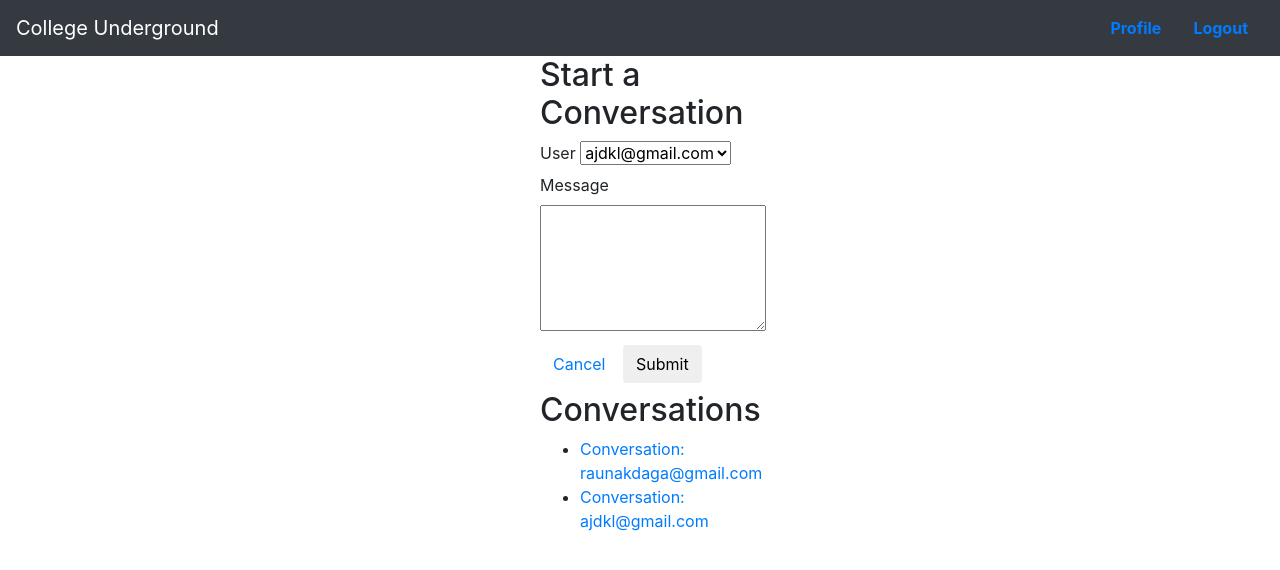
After one commit to krvcorp/pong-frontend, a Django app: page /chat/ in a window 1280 px wide. The commit adds this page. Shown: the top 570 px of the page. Run offline with Django 4.2, Linux system fonts and the light colour scheme; a user stored in the database is signed in; data comes from the database, SQL or seed files in the repository; both versions use the stored data as it was after the commit; some libraries are stand-ins or nearby versions.

Commit message:
Working chat system

```diff
--- a/backend/base/admin.py
+++ b/backend/base/admin.py
@@ -1,5 +1,5 @@
 from django.contrib import admin
-from .models import User, Post, Comment, PostVote, CommentVote, PostReport
+from .models import User, Post, Comment, PostVote, CommentVote, PostReport, DirectConversation, DirectMessage
 
 admin.site.register(User)
 admin.site.register(Post)
@@ -7,3 +7,5 @@ admin.site.register(Comment)
 admin.site.register(PostVote)
 admin.site.register(CommentVote)
 admin.site.register(PostReport)
+admin.site.register(DirectConversation)
+# admin.site.register(DirectMessage)
--- a/backend/base/models.py
+++ b/backend/base/models.py
@@ -49,8 +49,12 @@ class User(AbstractUser):
     def get_comments(self):
         return Comment.objects.filter(user=self)
 
+    # a function named get_conversations which returns all the conversations a user has made
+    def get_conversations(self):
+        return DirectConversation.objects.filter(user1=self) | DirectConversation.objects.filter(user2=self)
+
     def __str__(self):
-        return str(self.id) + " " + self.email
+        return self.name
 
 
 # Class for the posts a user can make
@@ -60,9 +64,6 @@ class Post(models.Model):
     image = models.ImageField(upload_to='images/', blank=True)
     created_at = models.DateTimeField(auto_now_add=True)
     updated_at = models.DateTimeField(auto_now=True)
-
-    # TODO: Fix vote summation, something's not working but I'm way
-    # too fucking lazy to figure out what it is
 
     # a function named total_score which computes the sum of the votes of each post
     def total_score(self):
@@ -126,3 +127,29 @@ class PostReport(models.Model):
 
     def __str__(self):
         return str(self.id) + " " + str(self.user)
+
+# Class for direct message conversations between users
+class DirectConversation(models.Model):
+    # User1 is the initiator of the conversation
+    user1 = models.ForeignKey(User, on_delete=models.SET_NULL, null=True, related_name="user1")
+    user2 = models.ForeignKey(User, on_delete=models.SET_NULL, null=True, related_name="user2")
+    created_at = models.DateTimeField(auto_now_add=True)
+    updated_at = models.DateTimeField(auto_now=True)
+
+    # a function named get_messages which returns all the messages in a conversation sorted by date
+    def get_messages(self):
+        return DirectMessage.objects.filter(conversation=self).order_by('created_at')
+
+    def __str__(self):
+       return str("Conversation: " + self.user2.email)
+
+# Class for messages in a direct conversation
+class DirectMessage(models.Model):
+    conversation = models.ForeignKey(DirectConversation, on_delete=models.SET_NULL, null=True)
+    user = models.ForeignKey(User, on_delete=models.SET_NULL, null=True)
+    message = models.TextField()
+    created_at = models.DateTimeField(auto_now_add=True)
+    updated_at = models.DateTimeField(auto_now=True)
+
+    def __str__(self):
+        return str(self.message)
--- a/backend/base/templates/discover.html
+++ b/backend/base/templates/discover.html
@@ -1,4 +1,6 @@
-{% extends "base.html" %} {% block page_content %}
+{% extends "base.html" %}
+{% load static %}
+{% block page_content %}
 <div class="layout__body mx-auto">
 	<div class="mx-auto my-2" style="width: 1200px">
 		{% for post in posts %}
--- a/backend/base/templates/leaderboard.html
+++ b/backend/base/templates/leaderboard.html
@@ -1,4 +1,5 @@
-{% extends "base.html" %} {% block page_content %}
+{% extends "base.html" %}
+{% block page_content %}
 <div class="layout__body mx-auto" style="width: 200px">
     <div class="mx-auto" style="width: 200px">
         <!-- display a leaderboard of users sorted by karma -->
--- /dev/null
+++ b/backend/base/templates/message.html
@@ -0,0 +1,46 @@
+{% extends "base.html" %}
+{% block page_content %}
+<div class="layout__body mx-auto" style="width: 200px">
+    <div class="mx-auto" style="width: 200px">
+        <!-- form to start a new message conversation -->
+        <!-- form should have a dropdown menu with all users available for conversation -->
+        <!-- form should have a textarea for the message -->
+        <!-- form should have a button to submit the message -->
+
+        <div class="startconversation">
+            <h2>Start a Conversation</h2>
+            <form action="{% url 'createconversation' %}" method="POST">
+                {% csrf_token %}
+                <div class="form__group">
+                    <label for="user">User</label>
+                    <select name="user_id">
+                        {% for user in users %}
+                        <option value="{{ user.id }}">{{ user.email }}</option>
+                        {% endfor %}
+                    </select>
+                </div>
+                <div class="form__group">
+                    <label for="message">Message</label>
+                    <textarea name="message" rows="5"></textarea>
+                </div>
+                <div class="form__action my-2">
+                    <a class="btn btn--dark" href="{{request.META.HTTP_REFERER}}">Cancel</a>
+                    <button class="btn btn--main" type="submit">Submit</button>
+                </div>
+            </form>
+        </div>
+
+        <!-- display a list of all message conversations a user is in -->
+        <div class="conversations">
+            <h2>Conversations</h2>
+            <ul>
+                {% for conversation in user.get_conversations %}
+                <li>
+                    <a href="{% url 'conversation' conversation.id %}">{{ conversation }}</a>
+                </li>
+                {% endfor %}
+            </ul>
+        </div>
+    </div>
+</div>
+{% endblock %}
--- a/backend/base/templates/post.html
+++ b/backend/base/templates/post.html
@@ -1,4 +1,4 @@
-{% extends "base.html" %} {% block page_content %}
+{% block page_content %}
 <div class="layout__body mx-auto" style="width: 1200px">
     <div class="mx-auto" style="width: 600px">
         <!-- display a singular post with all of its comments -->
--- a/backend/base/templates/profile.html
+++ b/backend/base/templates/profile.html
@@ -1,4 +1,6 @@
-{% extends "base.html" %} {% block page_content %}
+{% extends "base.html" %}
+{% load static %}
+{% block page_content %}
 <div class="layout__body mx-auto" style="width: 200px">
 	<div class="mx-auto" style="width: 200px">
 		<!-- display logged in user's profile information -->
--- a/backend/base/urls.py
+++ b/backend/base/urls.py
@@ -9,6 +9,11 @@ urlpatterns = [
     path("logout/", views.logout, name="logout"),
     path("profile/", views.profile, name="profile"),
     path('leaderboard/', views.leaderboard, name='leaderboard'),
+    path('chat/', views.message, name='chat'),
+    path('message/', views.message, name='message'),
+    path('createconversation/', views.createconversation, name='createconversation'),
+    path('createmessage/<int:conversation_id>', views.createmessage, name='createmessage'),
+    path('message/<int:conversation_id>/', views.conversation, name='conversation'),
     path('post/<int:post_id>/', views.post, name='post'),
     # Path for comments underneath posts
     path("comment/<int:post_id>/", views.comment, name="comment"),
--- a/backend/base/views.py
+++ b/backend/base/views.py
@@ -4,7 +4,7 @@ from django.contrib.auth import authenticate
 from django.contrib.auth import login as auth_login
 from django.contrib.auth import logout as auth_logout
 from django.contrib.auth.decorators import login_required
-from .models import User, Post, Comment, PostVote, CommentVote
+from .models import User, Post, Comment, PostVote, CommentVote, DirectConversation, DirectMessage
 from .forms import *
 
 
@@ -161,3 +161,47 @@ def vote_post(request, post_id, up_or_down):
         post_vote.save()
         return HttpResponse("success")
     return HttpResponse("failure")
+
+
+# This is the main message page from which all conversations can be accessed
+@login_required
+def message(request):
+    if request.method == "POST":
+        return redirect("message")
+    if request.method == "GET":
+        # Get all users except the current user
+        context = {"users": User.objects.exclude(id=request.user.id)}
+        return render(request, "message.html", context)
+
+
+# This is the method to create a new DirectConversation
+def createconversation(request):
+    if request.method == "POST":
+        # Create a new direct conversation object between the current user and the user with the given ID
+        conversation = DirectConversation(user1=request.user, user2=User.objects.get(id=request.POST.get("user_id")))
+        conversation.save()
+
+        # TODO: Ajax to add message to page, no reload
+        return redirect("message")
+    if request.method == "GET":
+        return redirect("chat")
+
+# This is the method to create a new DirectMessage
+def createmessage(request, conversation_id):
+    if request.method == "POST":
+        # Create a new direct message object with the current user ID, the conversation ID, and the message
+        message = DirectMessage(user=request.user, conversation=DirectConversation.objects.get(id=conversation_id), message=request.POST.get("message"))
+        message.save()
+
+        # TODO: Ajax to add message to page, no reload
+        return redirect("message")
+    if request.method == "GET":
+        return redirect("chat")
+
+# This is the method to render a singular conversation view
+def conversation(request, conversation_id):
+    if request.method == "POST":
+        return redirect("conversation")
+    if request.method == "GET":
+        context = {"conversation": DirectConversation.objects.get(id=conversation_id)}
+        return render(request, "conversation.html", context)
--- a/backend/content/templates/base.html
+++ b/backend/content/templates/base.html
@@ -5,15 +5,15 @@
 	<meta charset="UTF-8" />
 	<meta name="viewport" content="width=device-width, initial-scale=1.0" />
 	<meta http-equiv="X-UA-Compatible" content="ie=edge" />
-	<title>Content Creator Central</title>
+	<title>College Underground</title>
 	<link rel="stylesheet" href="https://stackpath.bootstrapcdn.com/bootstrap/4.1.3/css/bootstrap.min.css"
 		integrity="sha384-MCw98/SFnGE8fJT3GXwEOngsV7Zt27NXFoaoApmYm81iuXoPkFOJwJ8ERdknLPMO" crossorigin="anonymous" />
 </head>
 
-<body></body>
+<body>
 
 	<nav class="navbar navbar-expand-lg navbar-dark bg-dark">
-	<a class="navbar-brand" href="{% url 'index' %}">Content Creator Central</a>
+		<a class="navbar-brand" href="{% url 'index' %}">College Underground</a>
 		<button class="navbar-toggler" type="button" data-toggle="collapse" data-target="#navbarSupportedContent"
 			aria-controls="navbarSupportedContent" aria-expanded="false" aria-label="Toggle navigation">
 			<span class="navbar-toggler-icon"></span>
@@ -79,9 +79,7 @@
 
 	{% block page_content %}{% endblock %}
 
-<script src="https://code.jquery.com/jquery-3.3.1.slim.min.js"
-	integrity="sha384-q8i/X+965DzO0rT7abK41JStQIAqVgRVzpbzo5smXKp4YfRvH+8abtTE1Pi6jizo"
-	crossorigin="anonymous"></script>
+
 	<script src="https://cdnjs.cloudflare.com/ajax/libs/popper.js/1.14.3/umd/popper.min.js"
 		integrity="sha384-ZMP7rVo3mIykV+2+9J3UJ46jBk0WLaUAdn689aCwoqbBJiSnjAK/l8WvCWPIPm49"
 		crossorigin="anonymous"></script>
```
Also changed, not shown: backend/base/templates/conversation.html (added, +66 -0 lines), backend/base/migrations/0007_directconversation_directmessage.py (added), backend/db.sqlite3, backend/static/js/message.js (added). Lines whose indentation alone changed are shown as unchanged.
